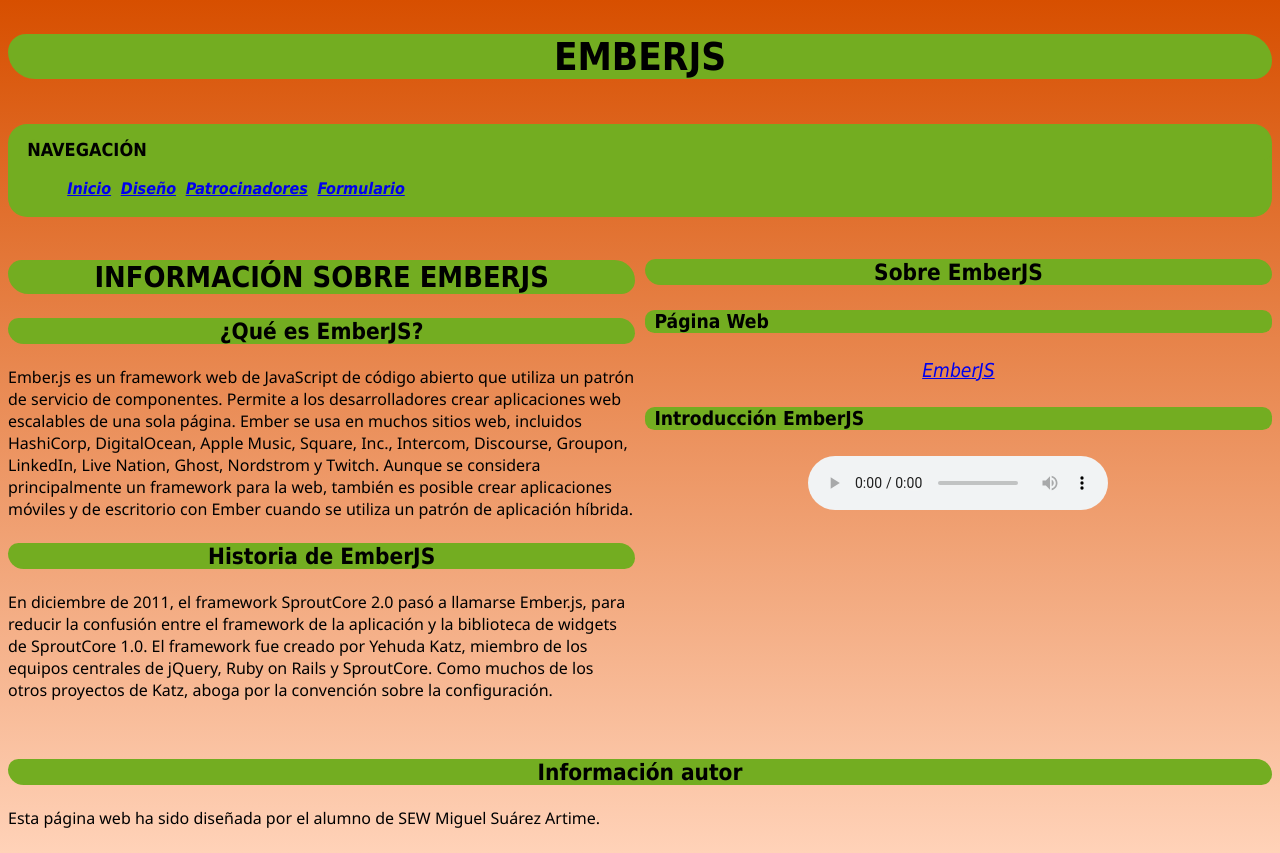
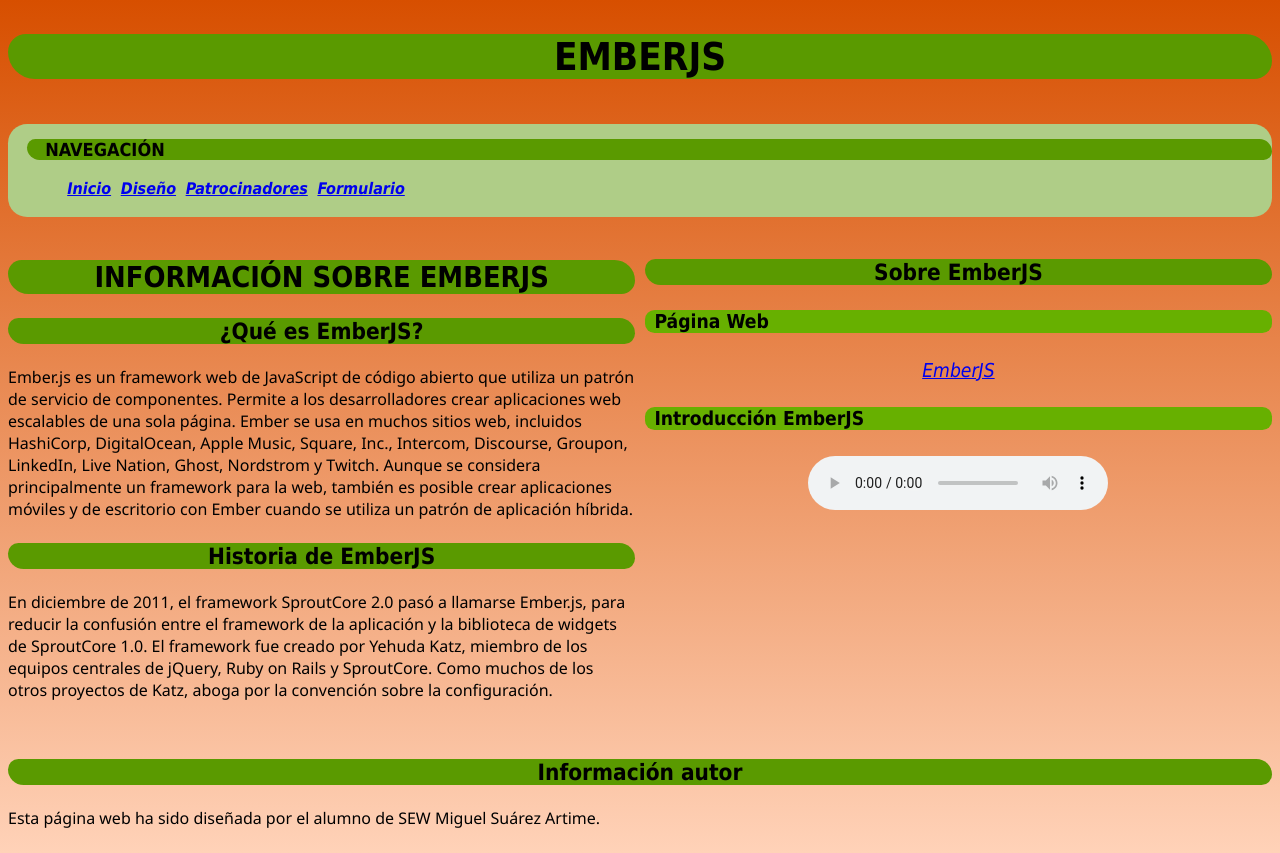
Before and after one commit to UO271497/sew2022, a plain HTML site: page index.html in a window 1280 px wide. Drawn offline with Linux system fonts and the light colour scheme.

Commit message:
contraste

```diff
--- a/estilos/estilo.css
+++ b/estilos/estilo.css
@@ -14,18 +14,20 @@ h1,h2{
   text-transform: uppercase;
   text-align: center;
 }
-
+/*Especificidad: 001*/
 h1,h2,h3{
   border-radius:  2em 3em;
-  background: #73AD21;
+  background: #5a9a00;
   text-align: center;
 }
+/*Especificidad: 001*/
 h4{
   padding-left: 0.5em;
   border-radius:  0.5em ;
-  background: #73AD21;
+  background: #67b000;
   text-align: left;
 }
+/*Especificidad: 001*/
 label{
   font-weight: bold;
 }
@@ -34,13 +36,13 @@ label{
 nav {
   padding-left: 1em;
   border-radius:  1em 1em;
-  background: #73AD21;
+  background: #afcd87;
   font-weight: bold;
-
 }
 
 /*Especificidad: 002*/
 nav>h2 {
+  padding-left: 1em;
   text-align: left;
   font-weight: bold;
   text-transform: uppercase;
```
